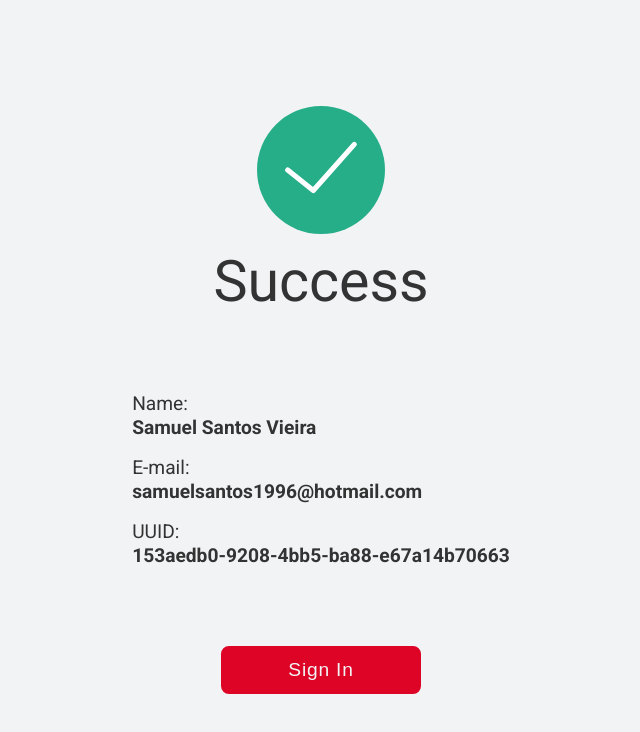
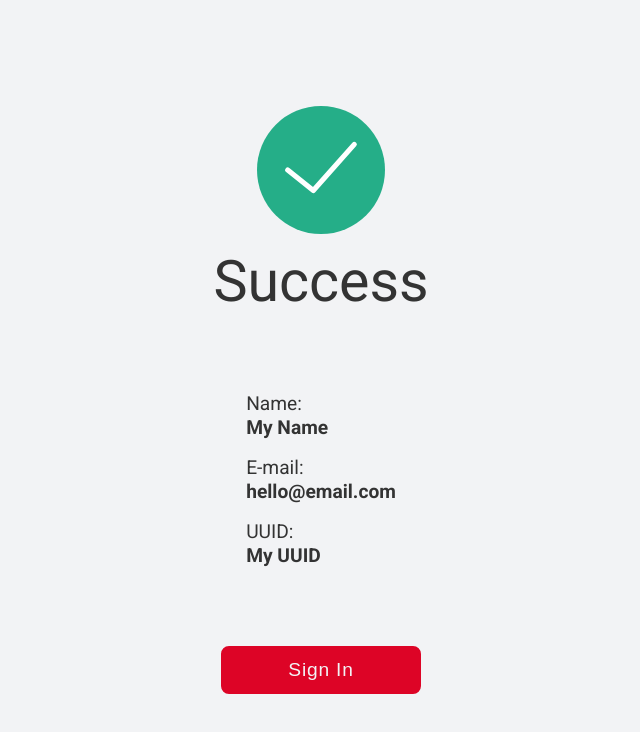
Before and after one commit to vieirasamuel/labs, a React (Create React App) app in the folder proof-of-concept/authentication/client/: page /register-success in a window 1280 px wide. Shown: the top 732 px of the page, without its empty margins (319-959 px from the left). Built offline with nearby package versions, Linux system fonts and the light colour scheme; the HTML template or start-up script is replaced by a standard one.

Commit message:
fix informations in success page

```diff
--- a/proof-of-concept/authentication/client/src/pages/RegisterSuccess.js
+++ b/proof-of-concept/authentication/client/src/pages/RegisterSuccess.js
@@ -15,15 +15,15 @@ function RegisterSuccess() {
       <div class="user-info">
         <p>
           Name: <br />
-          <span>Samuel Santos Vieira</span>
+          <span>My Name</span>
         </p>
         <p>
           E-mail: <br />
-          <span>samuelsantos1996@hotmail.com</span>
+          <span>hello@email.com</span>
         </p>
         <p>
           UUID: <br />
-          <span>153aedb0-9208-4bb5-ba88-e67a14b70663</span>
+          <span>My UUID</span>
         </p>
       </div>
       <Button label="Sign In" handleClick={handleRedirect} />
```
